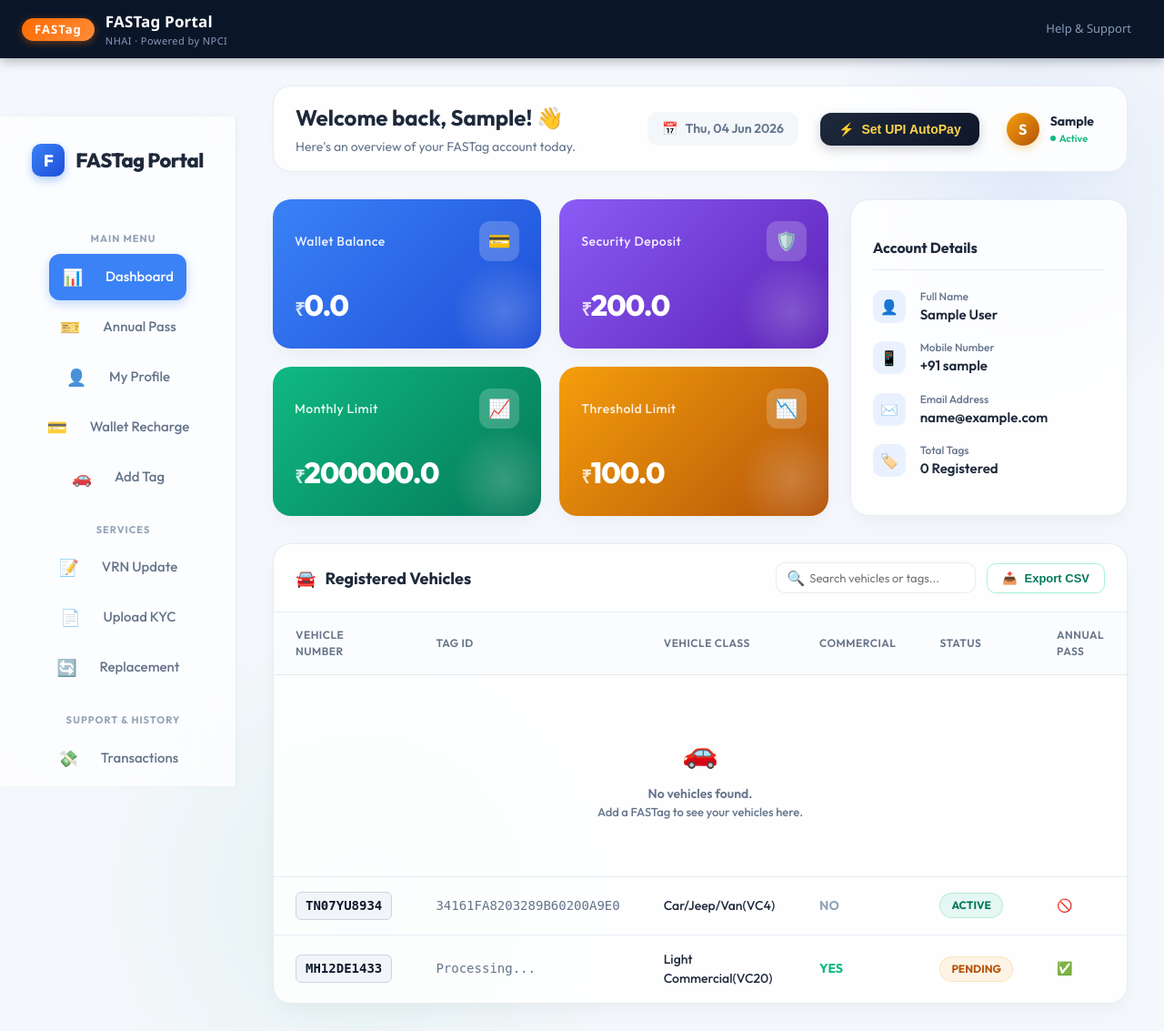
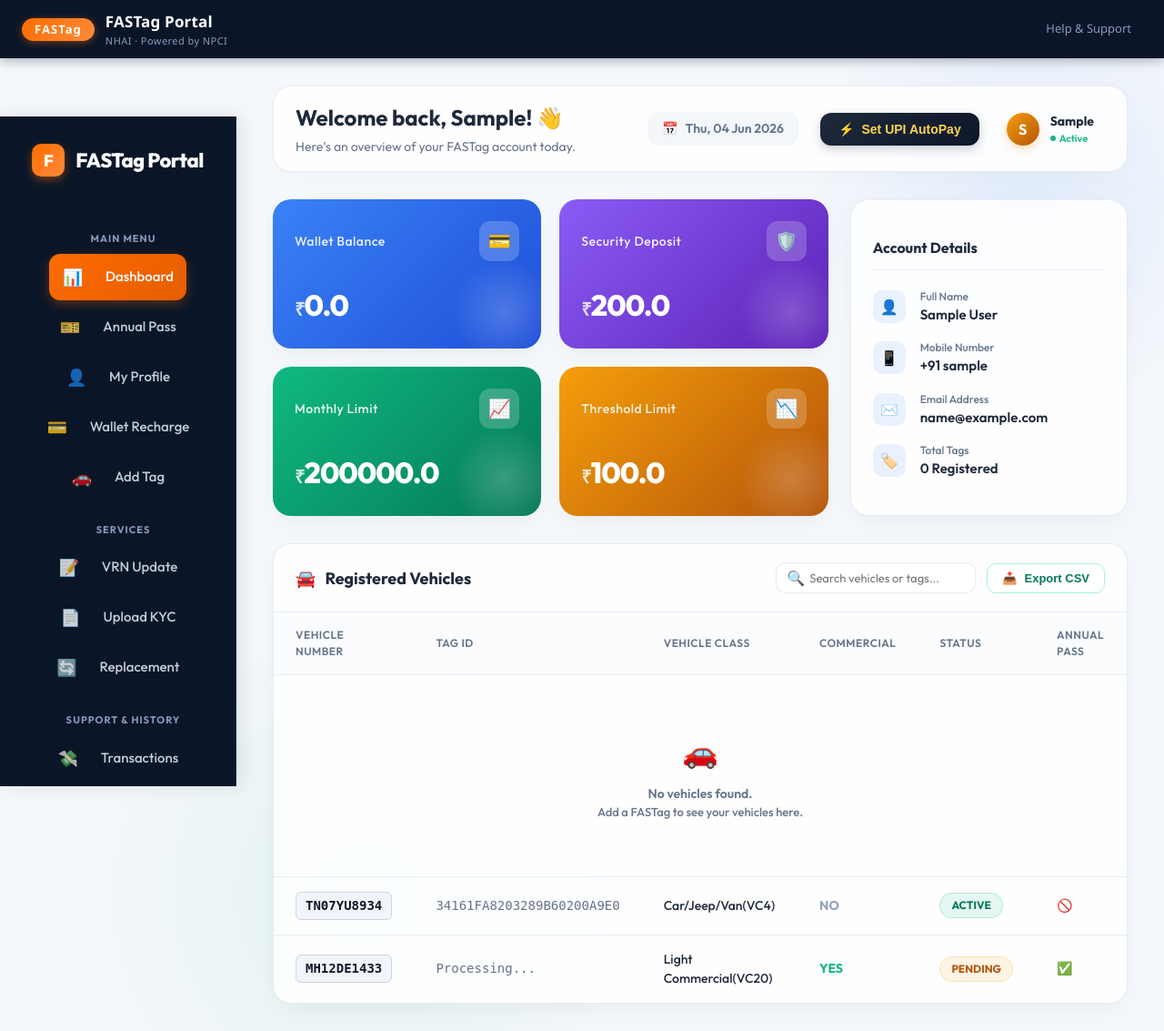
Before and after one commit to ShrikrishnaR-2004/sample_fastag_portal, a Flask app: page /dashboard in a window 1280 px wide. Shown: the whole page at 91% size. Run offline with Flask 3, Linux system fonts and the light colour scheme; the visitor is signed in with stand-in values (Sample User, id 1); data that the repository does not hold is empty.

Commit message:
Redesign dashboard sidebar to dark theme and fix header gap

```diff
--- a/app/templates/dashboard.html
+++ b/app/templates/dashboard.html
@@ -26,9 +26,19 @@
     --grad-purple: linear-gradient(135deg, #8b5cf6 0%, #5b21b6 100%);
   }
 
+  /* Fix any gaps in main content wrapper */
+  #main-content {
+    padding: 0 !important;
+    margin: 0 !important;
+    flex: 1;
+    display: flex;
+    flex-direction: column;
+  }
+
   .dashboard-page {
     font-family: 'Outfit', sans-serif;
     display: flex;
+    flex: 1;
     min-height: calc(100vh - 64px);
     background: var(--db-bg);
     position: relative;
@@ -61,25 +71,23 @@
     z-index: 0;
   }
 
-  /* Sidebar styling */
+  /* Sidebar styling (Redesigned Dark Theme) */
   .db-sidebar {
     width: 260px;
-    background: var(--db-sidebar);
-    backdrop-filter: blur(20px);
-    -webkit-backdrop-filter: blur(20px);
-    border-right: 1px solid var(--db-border);
+    background: #0A1628; /* Match base.html site-header */
+    border-right: 1px solid rgba(255, 255, 255, 0.1);
     padding: 30px 16px;
     flex-shrink: 0;
     display: flex;
     flex-direction: column;
     z-index: 10;
-    box-shadow: 1px 0 15px rgba(0,0,0,0.02);
+    box-shadow: 4px 0 20px rgba(0,0,0,0.1);
   }
 
   .db-brand {
     font-size: 22px;
     font-weight: 800;
-    color: var(--db-text-main);
+    color: #ffffff;
     display: flex;
     align-items: center;
     gap: 12px;
@@ -90,21 +98,21 @@
   .db-brand-icon {
     width: 36px;
     height: 36px;
-    background: var(--grad-blue);
+    background: linear-gradient(135deg, #FF6B00 0%, #FF8C3A 100%);
     border-radius: 10px;
     display: flex;
     align-items: center;
     justify-content: center;
     color: white;
     font-size: 18px;
-    box-shadow: 0 4px 10px rgba(59, 130, 246, 0.4);
+    box-shadow: 0 4px 10px rgba(255, 107, 0, 0.4);
   }
 
   .db-nav-group {
     font-size: 11px;
     text-transform: uppercase;
     font-weight: 700;
-    color: #94a3b8;
+    color: #8898B8;
     margin: 20px 0 8px 12px;
     letter-spacing: 1px;
   }
@@ -114,7 +122,7 @@
     align-items: center;
     padding: 12px 14px;
     margin-bottom: 4px;
-    color: var(--db-text-muted);
+    color: #C5CBD6;
     text-decoration: none;
     font-size: 15px;
     font-weight: 500;
@@ -122,14 +130,14 @@
     transition: all 0.3s cubic-bezier(0.4, 0, 0.2, 1);
   }
   .db-nav-item:hover {
-    background: rgba(241, 245, 249, 0.8);
-    color: var(--db-text-main);
+    background: rgba(255, 255, 255, 0.08);
+    color: #ffffff;
     transform: translateX(4px);
   }
   .db-nav-item.active {
-    background: var(--db-accent);
+    background: linear-gradient(135deg, #FF6B00 0%, #E55E00 100%);
     color: white;
-    box-shadow: 0 4px 12px rgba(59, 130, 246, 0.3);
+    box-shadow: 0 4px 12px rgba(255, 107, 0, 0.3);
   }
   .db-nav-item.active:hover {
     transform: none;
```
